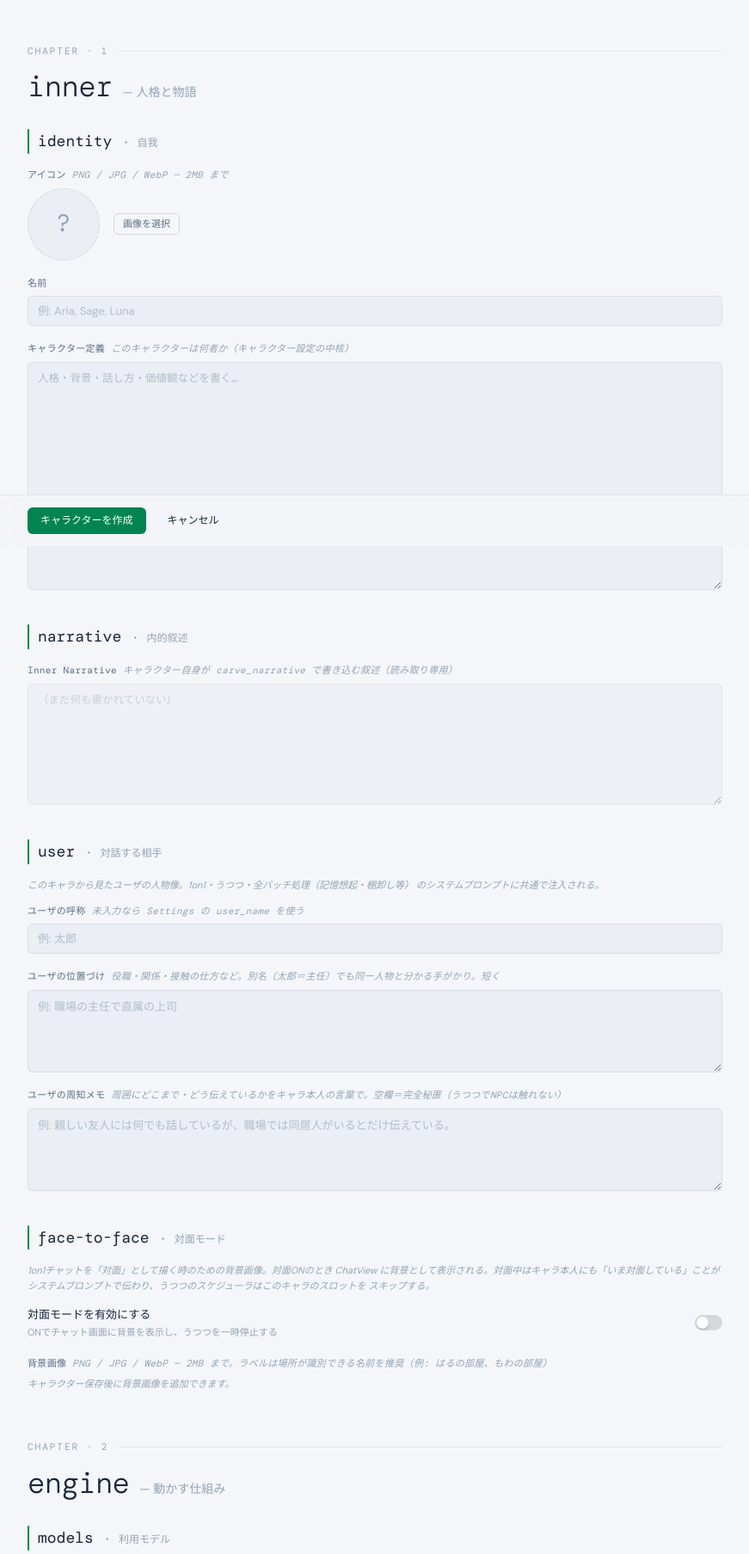
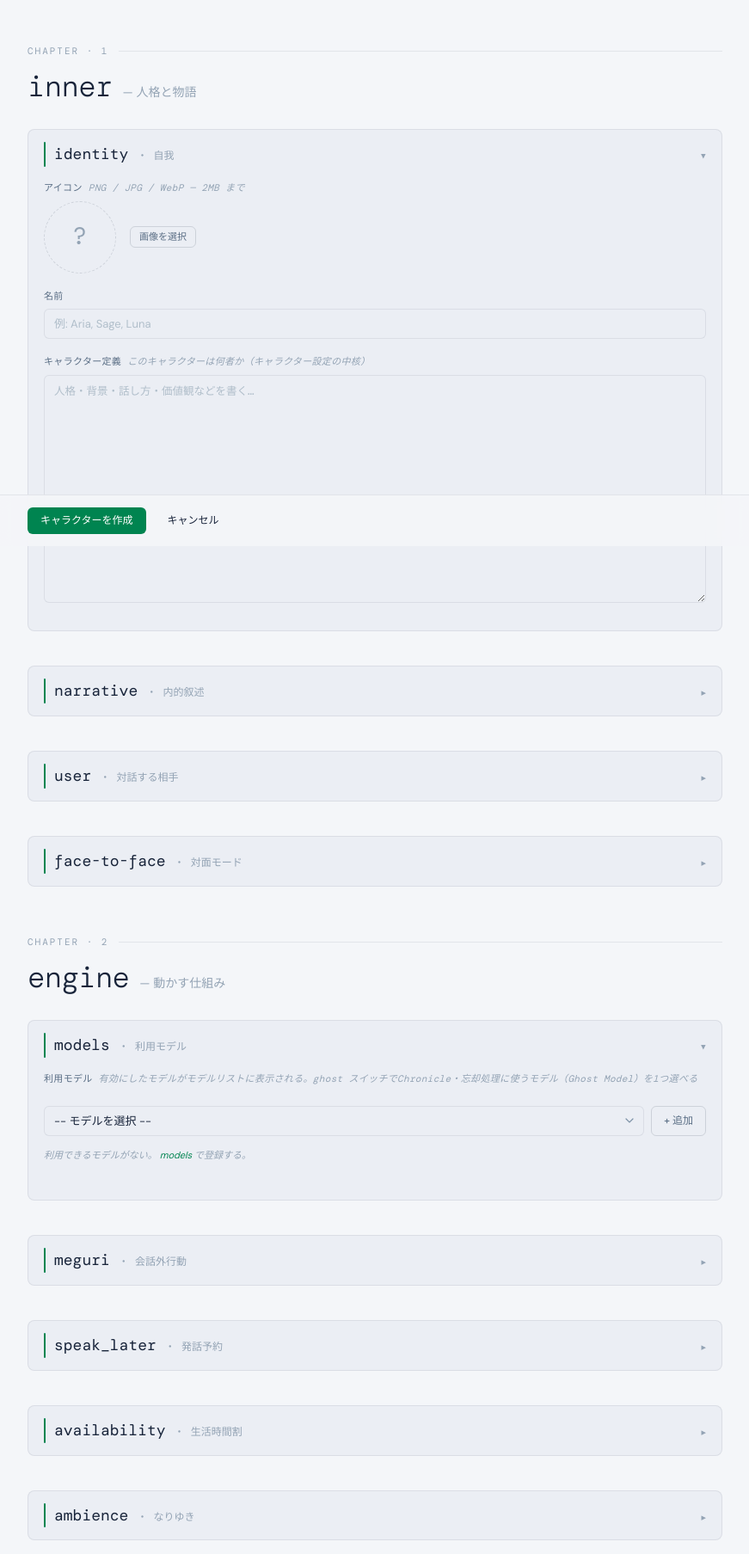
Before and after one commit to mowarowsea/Chotgor, a FastAPI app: page /ui/characters/new in a window 1280 px wide. Shown: the part 165-1972 px from the top of the page at 86% size, without its empty margins (204-1075 px from the left). Run offline with FastAPI, Linux system fonts and the light colour scheme; some libraries are stand-ins or nearby versions.

Commit message:
refactor: キャラ編集・Settingsを折りたたみ化し未使用UIを削除
character_edit.html/settings.html の各セクションを <details> ベースで
折りたたみ可能にし、低頻度項目は既定で閉じておくようにした。
あわせて実際には機能していなかった「tools・外部連携」(Google
Calendar/Gmail/Drive トグル、_build_tools_flag が常に空文字列を返すため
無効)と、GM側で読まれていなかった「時間グリッド」欄を削除。

Co-Authored-By: Claude Sonnet 5 <noreply@anthropic.com>

```diff
--- a/backend/repositories/sqlite/models.py
+++ b/backend/repositories/sqlite/models.py
@@ -345,7 +345,7 @@ class Scenario(Base):
     owner_character_id = Column(String, nullable=True)
     # うつつ運用設定（JSON, NULL可）。owner_character_id が NULL のときは未使用。
     #   {"enabled": bool, "slots": ["10:00","13:00","17:00"],
-    #    "time_grid": {曜日×時間帯→ラベル}, "event_categories": {...},
+    #    "event_categories": {...},
     #    "event_probability": float, "max_responses_per_scene": int,
     #    "gm_preset_id": str, "pc_preset_id": str}
     # SQLite では TEXT として保存される。
--- a/backend/static/chotgor.css
+++ b/backend/static/chotgor.css
@@ -1269,6 +1269,30 @@ html::-webkit-scrollbar-track,
 .ch-section__head { display: flex; align-items: baseline; justify-content: space-between; gap: 12px; margin-bottom: 16px; }
 .ch-section__desc { margin: 4px 0 0; font-size: 12px; font-style: italic; color: var(--ch-t3); }
 
+/* 折りたたみ可能セクション（<details> ベース・JS不要）。
+   summary が ch-section__head を兼ねる。低頻度項目は既定で open 属性を外して閉じておく。 */
+.ch-section--collapsible {
+  border: 1px solid var(--ch-sep);
+  border-radius: var(--ch-radius-md);
+  padding: 14px 18px;
+  background: var(--ch-bg-s);
+}
+.ch-section--collapsible > summary.ch-section__head {
+  cursor: pointer;
+  list-style: none;
+  margin-bottom: 0;
+}
+.ch-section--collapsible > summary.ch-section__head::-webkit-details-marker { display: none; }
+.ch-section--collapsible[open] > summary.ch-section__head { margin-bottom: 16px; }
+.ch-section--collapsible > summary.ch-section__head::after {
+  content: "▸";
+  flex-shrink: 0;
+  font-size: 11px;
+  color: var(--ch-t3);
+  transition: transform .15s;
+}
+.ch-section--collapsible[open] > summary.ch-section__head::after { transform: rotate(90deg); }
+
 /* ============================================================
    CHECK LIST — チェックボックス群
    ============================================================ */
--- a/backend/templates/character_edit.html
+++ b/backend/templates/character_edit.html
@@ -58,10 +58,10 @@
         {% endif %}
 
         {# ── identity ・ 自我 ── #}
-        <section class="ch-section">
-            <div class="ch-section__head">
+        <details class="ch-section ch-section--collapsible" open>
+            <summary class="ch-section__head">
                 <h3 class="ch-section-title">identity <small>・ 自我</small></h3>
-            </div>
+            </summary>
 
             {# アイコン #}
             <div class="ch-field">
@@ -102,13 +102,13 @@
                     class="ch-textarea ch-textarea--mono" rows="12"
                     placeholder="人格・背景・話し方・価値観などを書く…">{% if character %}{{ character.system_prompt_block1 }}{% endif %}</textarea>
             </div>
-        </section>
+        </details>
 
         {# ── narrative ・ 内的叙述 ── #}
-        <section class="ch-section">
-            <div class="ch-section__head">
+        <details class="ch-section ch-section--collapsible">
+            <summary class="ch-section__head">
                 <h3 class="ch-section-title">narrative <small>・ 内的叙述</small></h3>
-            </div>
+            </summary>
             <div class="ch-field">
                 <span class="ch-label">Inner Narrative
                     <span class="ch-hint">キャラクター自身が carve_narrative で書き込む叙述（読み取り専用）</span>
@@ -125,16 +125,16 @@
                 <div><a href="/ui/working-memory/{{ character.id }}" class="ch-btn ch-btn--sm">スレッド一覧を開く →</a></div>
             </div>
             {% endif %}
-        </section>
+        </details>
 
         {# ── user ・ 相手の人物像 ── #}
         {# 1on1・全バッチ処理（chronicle/forget/うつつ headless）すべてで、
            キャラのシステムプロンプトに「あなたが対話する相手」ブロックとして注入される。
            うつつでは pc_slots[user] にも同期保存され GM プロンプトにも反映される。 #}
-        <section class="ch-section">
-            <div class="ch-section__head">
+        <details class="ch-section ch-section--collapsible">
+            <summary class="ch-section__head">
                 <h3 class="ch-section-title">user <small>・ 対話する相手</small></h3>
-            </div>
+            </summary>
             <p class="ch-hint" style="margin:0 0 12px">
                 このキャラから見たユーザの人物像。1on1・うつつ・全バッチ処理（記憶想起・棚卸し等）
                 のシステムプロンプトに共通で注入される。
@@ -175,7 +175,7 @@
                 </div>
                 {% endif %}
             </div>
-        </section>
+        </details>
 
         {# ── 対面モード ── 1on1チャットの「テキスト／対面」切替と、対面時の背景画像 ── #}
         {# - face_to_face_mode は1on1チャット画面のトグルからも切り替えられるが、
@@ -186,10 +186,10 @@
              判定結果に応じて ChatView 背景が切り替わる。
              既存エントリの削除・新規追加はサーバ保存後に reload して idx を振り直す
              （_build_face_bg_images の idx 前提を参照）。 #}
-        <section class="ch-section">
-            <div class="ch-section__head">
+        <details class="ch-section ch-section--collapsible">
+            <summary class="ch-section__head">
                 <h3 class="ch-section-title">face-to-face <small>・ 対面モード</small></h3>
-            </div>
+            </summary>
             <p class="ch-hint" style="margin:0 0 12px">
                 1on1チャットを「対面」として描く時のための背景画像。対面ONのとき ChatView
                 に背景として表示される。対面中はキャラ本人にも「いま対面している」ことが
@@ -254,7 +254,7 @@
                 <p class="ch-hint" style="margin:0">キャラクター保存後に背景画像を追加できます。</p>
                 {% endif %}
             </div>
-        </section>
+        </details>
 
         {# ════════════ CHAPTER 2 — engine ════════════ #}
         <div class="ch-chapter">
@@ -263,10 +263,10 @@
         </div>
 
         {# ── models ・ 利用モデル ── #}
-        <section class="ch-section">
-            <div class="ch-section__head">
+        <details class="ch-section ch-section--collapsible" open>
+            <summary class="ch-section__head">
                 <h3 class="ch-section-title">models <small>・ 利用モデル</small></h3>
-            </div>
+            </summary>
 
             <div class="ch-field">
                 <span class="ch-label">利用モデル
@@ -319,17 +319,17 @@
                 {% endif %}
             </div>
 
-        </section>
+        </details>
 
         {# ── めぐり ・ 会話外行動権（Phase 6） ──
            閾値超えの意図があるとき、本人への問い合わせを経て実行される行動のメニュー。
            個別 ON/OFF（全 OFF = 行動権スケジューラの評価対象外）。
            「調べるかどうかも本人任せ」— ここで許可するのは可能性だけで、
            実行するかは毎回キャラクター本人が選ぶ。 #}
-        <section class="ch-section">
-            <div class="ch-section__head">
+        <details class="ch-section ch-section--collapsible">
+            <summary class="ch-section__head">
                 <h3 class="ch-section-title">meguri <small>・ 会話外行動</small></h3>
-            </div>
+            </summary>
             <p class="ch-hint">
                 心に残った「〜したい」（意図）の圧が高まったとき、本人に「いま、これをする？」と
                 問い合わせて、本人が選べば実行される行動のメニュー。実行の可否は毎回本人が決める。
@@ -373,16 +373,16 @@
                     </span>
                 </label>
             </div>
-        </section>
+        </details>
 
         {# ── speak_later ・ 発話予約 ──
            1on1 の会話中に本人が「この時刻に自分から声をかける」を仕掛ける機能
            （docs/planned/speak_later_plan.md）。発火時に本人への問い合わせ＝
            リクエスト課金が発生するため、既定 OFF のオプトイン。 #}
-        <section class="ch-section">
-            <div class="ch-section__head">
+        <details class="ch-section ch-section--collapsible">
+            <summary class="ch-section__head">
                 <h3 class="ch-section-title">speak_later <small>・ 発話予約</small></h3>
-            </div>
+            </summary>
             <p class="ch-hint">
                 会話の中で本人が「◯時になったら自分から声をかける」を仕掛け、時刻が来たら
                 その会話に本人発のメッセージが増える。発火はキャラ自発のリクエストとして
@@ -401,17 +401,17 @@
                     </span>
                 </label>
             </div>
-        </section>
+        </details>
 
         {# ── 体質インタビュー（めぐり Phase 3）──
            圧力（社会圧・退屈圧・体調圧）の体質係数を、本人への体験の質問で初期化する。
            数値は聞かず、選択肢＋本人の言葉を固定ルーブリックで係数へ写像する。
            本人からの更新経路は作らない（圧力＝物理）。ここはユーザ（守護者）の介入枠。 #}
         {% if character %}
-        <section class="ch-section">
-            <div class="ch-section__head">
+        <details class="ch-section ch-section--collapsible">
+            <summary class="ch-section__head">
                 <h3 class="ch-section-title">constitution <small>・ 体質インタビュー</small></h3>
-            </div>
+            </summary>
             <p class="ch-hint">
                 圧力（人恋しさ・退屈・疲れやすさ）の体質を、本人に体験の質問を投げて初期化する。
                 数値は聞かず、選択肢と本人の言葉を固定ルーブリックで係数化する。
@@ -429,17 +429,17 @@
                     {% else %}未実施 — 標準の体質で動作中{% endif %}
                 </span>
             </div>
-        </section>
+        </details>
         {% endif %}
 
         {# ── 生活時間割（めぐり / Aliveness §5.1）──
            応答できない時間帯（仕事・睡眠など）。ここに入れた時間帯の間はメッセージを
            預かり、本人には席に戻ったときにまとめて届く（availability ゲート）。
            編集内容は JS が availability_schedule_json（隠しフィールド）へ直列化して保存。 #}
-        <section class="ch-section">
-            <div class="ch-section__head">
+        <details class="ch-section ch-section--collapsible">
+            <summary class="ch-section__head">
                 <h3 class="ch-section-title">availability <small>・ 生活時間割</small></h3>
-            </div>
+            </summary>
             <p class="ch-hint">
                 このキャラが「席にいない」時間帯（仕事・睡眠など）。この間に届いたメッセージは
                 預かり、本人が席に戻ったときにまとめて届く。空 = 常時応答可能。
@@ -477,55 +477,13 @@
             </div>
             <input type="hidden" name="availability_schedule_json" id="availability_schedule_json"
                 value='{{ (character.availability_schedule or {}) | tojson if character else "{}" }}'>
-        </section>
-
-        {# ── tools ・ 外部連携 ── #}
-        <section class="ch-section">
-            <div class="ch-section__head">
-                <h3 class="ch-section-title">tools <small>・ 外部連携</small></h3>
-            </div>
-            <div class="ch-field" style="margin-bottom:0">
-                <span class="ch-label">外部ツール連携
-                    <span class="ch-hint">許可する外部ツール（Claude Code CLI プリセットのみ有効）</span>
-                </span>
-                {% set at = (character.allowed_tools or {}) if character else {} %}
-                <div class="ch-switchlist" style="margin-top:6px">
-                    <label class="ch-switch-row">
-                        <span class="ch-switch-row__text">
-                            <span class="ch-switch-row__label">Google Calendar</span>
-                        </span>
-                        <span class="ch-toggle">
-                            <input type="checkbox" name="tool_google_calendar" value="1" {% if at.get('google_calendar') %}checked{% endif %}>
-                            <span class="ch-toggle__track"></span>
-                        </span>
-                    </label>
-                    <label class="ch-switch-row">
-                        <span class="ch-switch-row__text">
-                            <span class="ch-switch-row__label">Gmail</span>
-                        </span>
-                        <span class="ch-toggle">
-                            <input type="checkbox" name="tool_gmail" value="1" {% if at.get('gmail') %}checked{% endif %}>
-                            <span class="ch-toggle__track"></span>
-                        </span>
-                    </label>
-                    <label class="ch-switch-row">
-                        <span class="ch-switch-row__text">
-                            <span class="ch-switch-row__label">Google Drive</span>
-                        </span>
-                        <span class="ch-toggle">
-                            <input type="checkbox" name="tool_google_drive" value="1" {% if at.get('google_drive') %}checked{% endif %}>
-                            <span class="ch-toggle__track"></span>
-                        </span>
-                    </label>
-                </div>
-            </div>
-        </section>
+        </details>
 
         {# ── ambience ・ なりゆき（場の判定）の judge プリセット ── #}
-        <section class="ch-section">
-            <div class="ch-section__head">
+        <details class="ch-section ch-section--collapsible">
+            <summary class="ch-section__head">
                 <h3 class="ch-section-title">ambience <small>・ なりゆき</small></h3>
-            </div>
+            </summary>
             <div class="ch-field" style="margin-bottom:0">
                 <label class="ch-label" for="judge_preset_id">judge モデル
                     <span class="ch-hint">場のなりゆき判定（退席・背景）に使う judge LLM プリセット（未設定なら疲労離席の縮退のみ）</span>
@@ -540,7 +498,7 @@
                     {% endfor %}
                 </select>
             </div>
-        </section>
+        </details>
 
         {# ════════════ CHAPTER 3 — うつつ ════════════ #}
         <div class="ch-chapter">
@@ -549,7 +507,10 @@
         </div>
 
         {# ── 生活世界（Usual Days）── 主人公（このキャラ）の無人生活モード。owner 付きシナリオとして保存される ── #}
-        <section class="ch-section">
+        <details class="ch-section ch-section--collapsible" open>
+            <summary class="ch-section__head">
+                <h3 class="ch-section-title">usual <small>・ 生活世界</small></h3>
+            </summary>
             <p class="ch-hint" style="margin:0 0 12px">
                 ユーザ不在のあいだ、このキャラが自律的に「生活」し続ける裏の世界。
                 世界（時間・場・出来事）は GM が与え、何を経験し選ぶかはキャラが決める。
@@ -591,6 +552,14 @@
 
             {# ユーザの呼称・位置づけは Chapter 1 の「user」セクションへ移動した。
                うつつ GM プロンプトには Chapter 1 の値が pc_slots[user] として自動同期される。 #}
+        </details>
+
+        {# ── うつつ 詳細設定 ── スロット・プリセット・偶発イベント・履歴上限など、初期設定後は
+           滅多に触らないパラメータ群。 #}
+        <details class="ch-section ch-section--collapsible">
+            <summary class="ch-section__head">
+                <h3 class="ch-section-title">usual <small>・ 詳細設定</small></h3>
+            </summary>
 
             <div class="ch-field">
                 <label class="ch-label" for="usual_slots">スロット時刻
@@ -688,15 +657,7 @@
                 </div>
             </div>
 
-            <div class="ch-field" style="margin-bottom:0">
-                <label class="ch-label" for="usual_time_grid">時間グリッド（任意・JSON）
-                    <span class="ch-hint">曜日×時間帯→ラベルの自由 JSON。空でよい</span>
-                </label>
-                <textarea id="usual_time_grid" name="usual_time_grid" class="ch-textarea ch-textarea--mono" rows="3"
-                    oninput="validateTimeGrid(this)"
-                    placeholder='{"平日朝": "通勤", "休日昼": "自由時間"}'>{{ usual_time_grid_text }}</textarea>
-            </div>
-        </section>
+        </details>
 
         {# ── 下部アクションバー ── #}
         <div class="ch-actionbar">
@@ -745,33 +706,6 @@
 
 {% block scripts %}
 <script>
-    /**
-     * 時間グリッド欄の中身が正しい JSON（オブジェクト）かを検証する。
-     * 空欄は許容。不正なら setCustomValidity でフォーム送信・自動保存を止め、
-     * aria-invalid で枠を赤くする（autosave 側がこのメッセージをトーストで通知する）。
-     * @param {HTMLTextAreaElement} el 時間グリッドのテキストエリア
-     */
-    function validateTimeGrid(el) {
-        const raw = (el.value || '').trim();
-        let msg = '';
-        if (raw) {
-            try {
-                const parsed = JSON.parse(raw);
-                if (parsed === null || typeof parsed !== 'object' || Array.isArray(parsed)) {
-                    msg = '時間グリッドは {…} 形式のJSONで入力してください';
-                }
-            } catch (e) {
-                msg = '時間グリッドが正しいJSON形式ではありません';
-            }
-        }
-        el.setCustomValidity(msg);
-        if (msg) {
-            el.setAttribute('aria-invalid', 'true');
-        } else {
-            el.removeAttribute('aria-invalid');
-        }
-    }
-
     /**
      * Ghost Model ラジオに「選択済みをもう一度クリックで解除」の挙動を取り付ける。
      * ラジオ単体では未設定に戻せないため、2度目のクリックで checked を外して
@@ -845,9 +779,6 @@
     document.addEventListener('DOMContentLoaded', () => {
         document.querySelectorAll('#model-accordion input[name="ghost_model"]')
             .forEach(attachGhostRadio);
-        // 時間グリッドの初期値も検証しておく（不正なまま開いた場合に枠を赤くする）。
-        const tg = document.getElementById('usual_time_grid');
-        if (tg) validateTimeGrid(tg);
     });
 
     // ── アイコントリミング (Cropper.js) ──────────────
```
Also changed, not shown: backend/api/ui/characters.py (+0 -55 lines), backend/templates/settings.html (+20 -15 lines), docs/current-spec/ARCHITECTURE.md (+1 -1 lines), tests/test_usual_days.py (+1 -34 lines).
